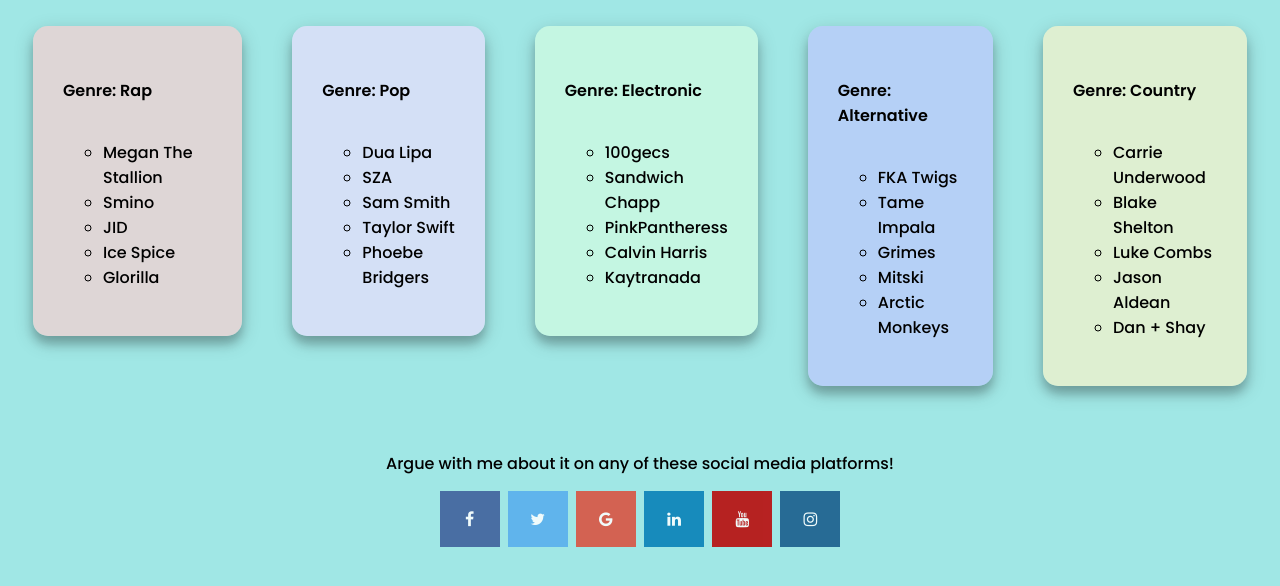
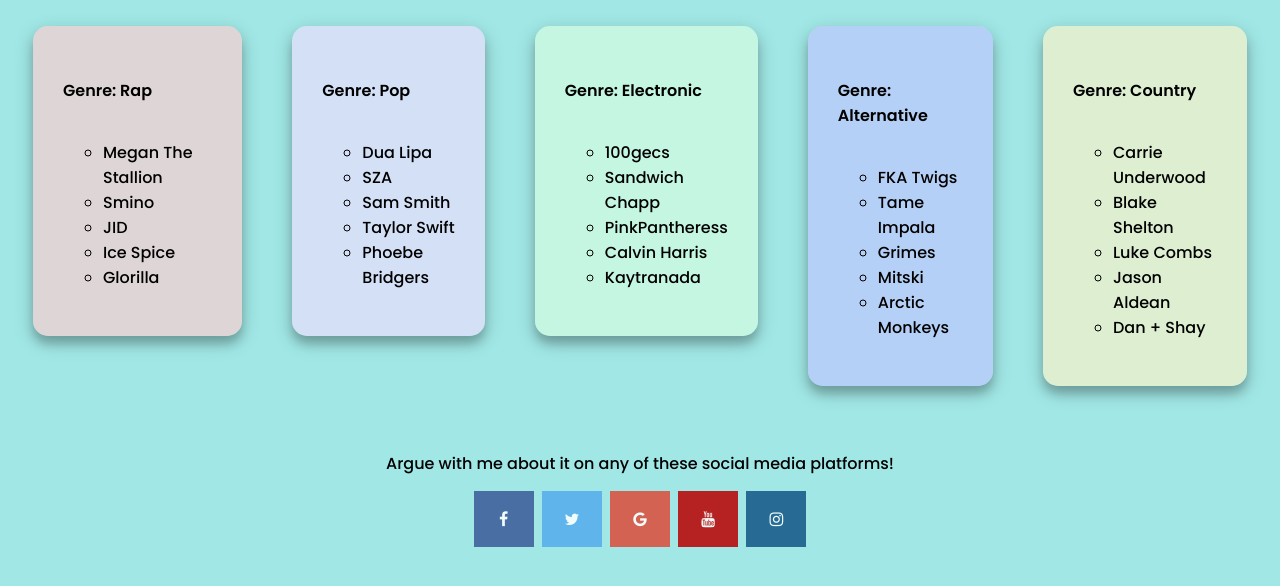
Before and after one commit to aryndavis/merge-conflict-demo, a plain HTML site: page index.html in a window 1280 px wide. Shown: the part 98-684 px from the top of the page. Drawn offline with Linux system fonts and the light colour scheme; a script that the page names is missing.

Commit message:
removing linkedin button

```diff
--- a/index.html
+++ b/index.html
@@ -82,7 +82,6 @@
         <a href="#" class="fa fa-facebook"></a>
         <a href="#" class="fa fa-twitter"></a>
         <a href="#" class="fa fa-google"></a>
-        <a href="#" class="fa fa-linkedin"></a>
         <a href="#" class="fa fa-youtube"></a>
         <a href="#" class="fa fa-instagram"></a>
     </div>
```
